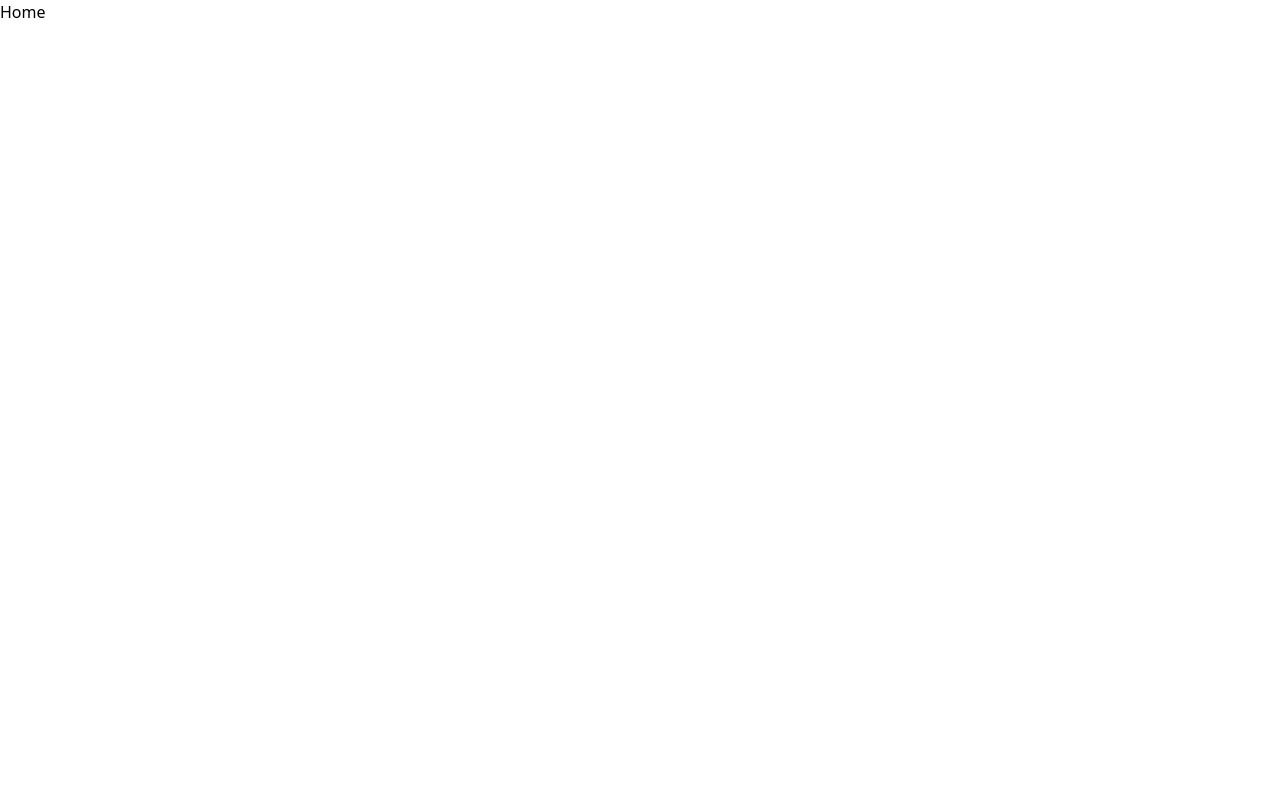
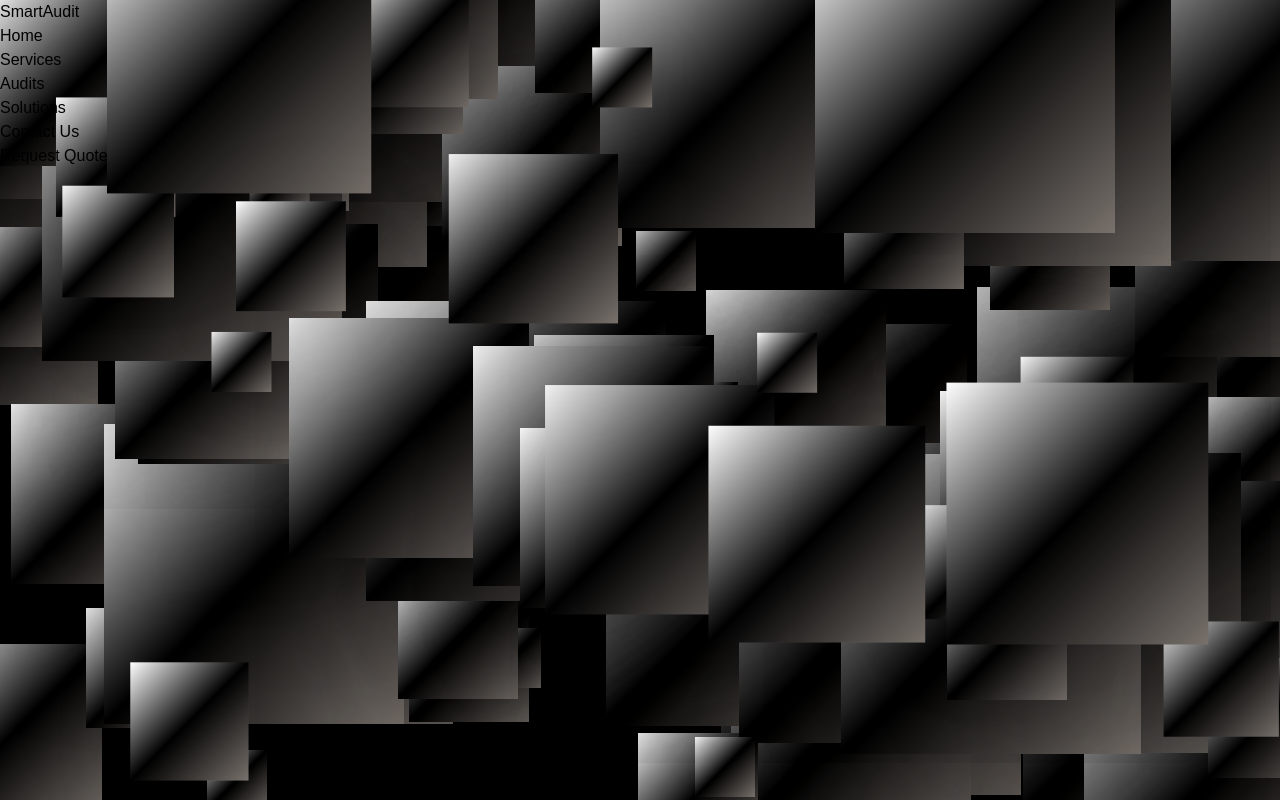
Before and after one commit to HariPrasad1302/Smart-Contract-Auditing, a React (Vite) app in the folder frontend-app/: page /home in a window 1280 px wide. Built offline with nearby package versions, Linux system fonts and the light colour scheme.

Commit message:
Home page

```diff
--- a/frontend-app/package.json
+++ b/frontend-app/package.json
@@ -10,6 +10,7 @@
     "preview": "vite preview"
   },
   "dependencies": {
+    "animejs": "^3.2.2",
     "react": "^18.2.0",
     "react-dom": "^18.2.0",
     "react-router-dom": "^6.23.0"
--- /dev/null
+++ b/frontend-app/src/components/Navbar/Navbar.jsx
@@ -0,0 +1,30 @@
+import React from 'react'
+
+const Navbar = () => {
+
+  return (
+    <div className='bg-transparent flex items-center justify-between px-6 py-2 drop-shadow'>
+      <h2 className='text-xl font-medium text-white py-2'>SmartAudit</h2>
+
+    <div className='flex items-center gap-8'>
+        <div className='hidden md:flex items-center gap-6'>
+            <h2 className='text-lg font-medium text-white py-2'>Home</h2>
+            <h2 className='text-lg font-medium text-white py-2'>Services</h2>
+            <h2 className='text-lg  font-medium text-white py-2'>Audits</h2>
+            <h2 className='text-lg  font-medium text-white py-2'>Solutions</h2>
+            <h2 className='text-lg  font-medium text-white py-2'>Contact Us</h2>
+
+        </div>
+
+        <button className='text-white bg-blue-500 px-3 rounded-lg py-2'>
+            Request Quote
+        </button>
+
+    </div>
+
+
+    </div>
+  )
+}
+
+export default Navbar
--- /dev/null
+++ b/frontend-app/src/pages/Home/Home.css
@@ -0,0 +1,29 @@
+* {
+    font-family: Arial, Helvetica, sans-serif;
+  }
+
+
+
+
+  .background {
+    position: fixed;
+    overflow: hidden;
+    top: 0;
+    left: 0;
+    height: 100vh; /* Use viewport height */
+    width: 100%;
+    display: flex;
+    z-index: -10;
+    justify-content: center;
+    align-items: center;
+    background: #000; /* Set background color */
+  }
+
+  .block {
+    position: absolute;
+    height: 60px;
+    width: 60px;
+    background: linear-gradient(to bottom right, white, black, #78716c);
+    box-shadow: 10px 10px 50px rgba(0, 0, 0, 0.2);
+    overflow: hidden; /* Add this line */
+  }
--- a/frontend-app/src/pages/Home/Home.jsx
+++ b/frontend-app/src/pages/Home/Home.jsx
@@ -1,9 +1,49 @@
-import React from 'react'
+// eslint-disable-next-line no-unused-vars
+import React, { useEffect } from 'react';
+import anime from 'animejs'; // Import anime.js library
+import './Home.css'; // Import CSS file
+import Navbar from '../../components/Navbar/Navbar';
 
 const Home = () => {
+  useEffect(() => {
+    const animateBlocks = () => {
+      anime({
+        targets: ".block",
+        translateX: () => anime.random(-window.innerWidth / 2, window.innerWidth / 2),
+translateY: () => anime.random(-window.innerHeight / 2, window.innerHeight / 2),
+        scale: () => anime.random(1, 5),
+        easing: "linear",
+        duration: 3000,
+        delay: anime.stagger(30),
+        complete: animateBlocks
+      });
+    };
+
+    animateBlocks();
+  }, []);
+
   return (
-    <div>Home</div>
-  )
-}
+    <>
 
-export default Home
+    <Navbar/>
+
+    <div className="background bg-black min-h-screen flex items-center justify-center overflow-hidden ">
+
+
+      <div className=" text-center">
+        <div className='z-10 space-y-8'>
+        <h1 className='z-10 text-5xl  text-white'><span >Emerging Web3 Ventures Trust Our</span></h1>
+        <h1 className='z-10 text-5xl  text-white'><span >SmartAudit</span></h1>
+
+        </div>
+      </div>
+
+      {Array.from({ length: 100 }).map((_, index) => (
+        <div key={index} className="block opacity-5" />
+      ))}
+    </div>
+    </>
+  );
+};
+
+export default Home;
```
Also changed, not shown: 1 other file (tests, documents, lock files or other folders).
